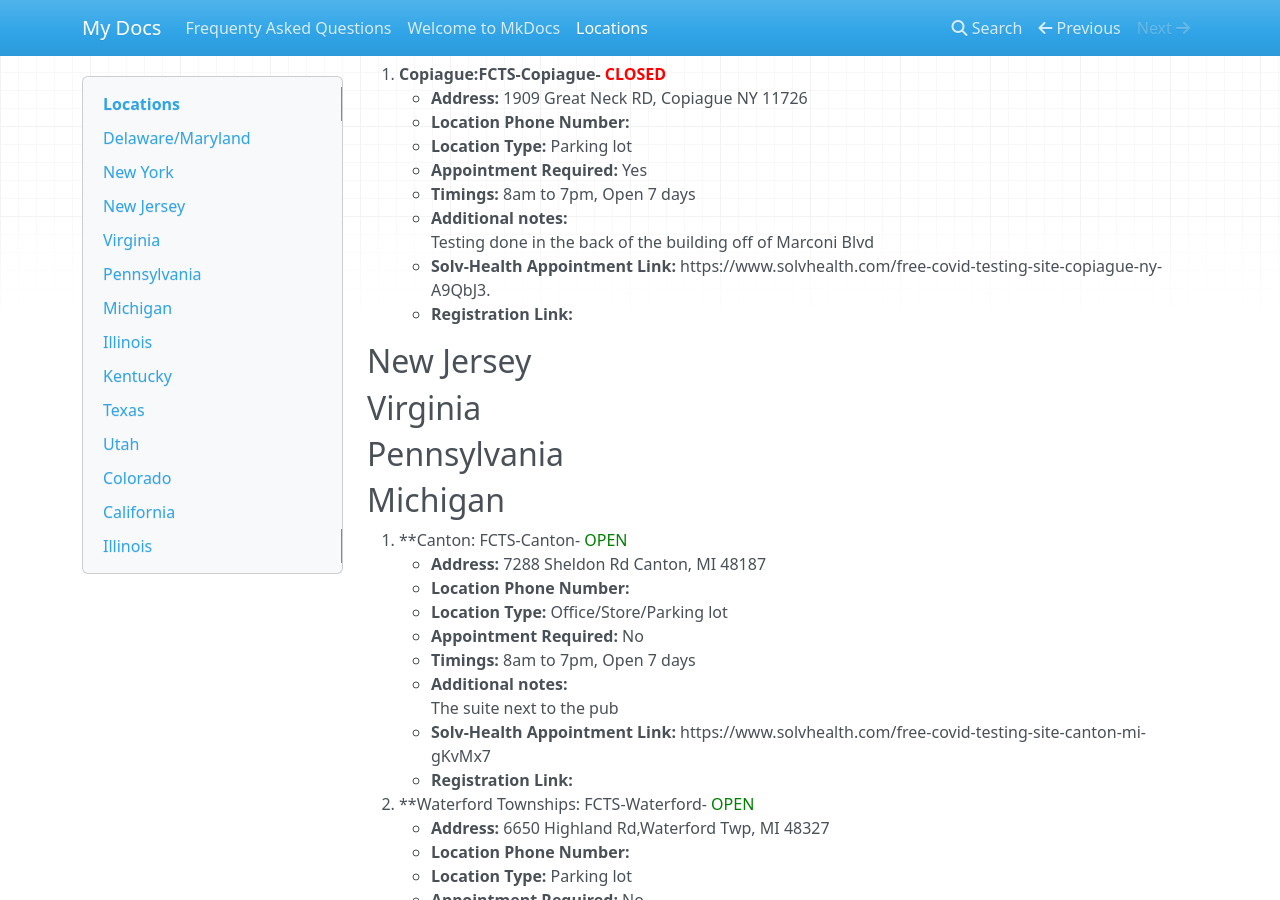
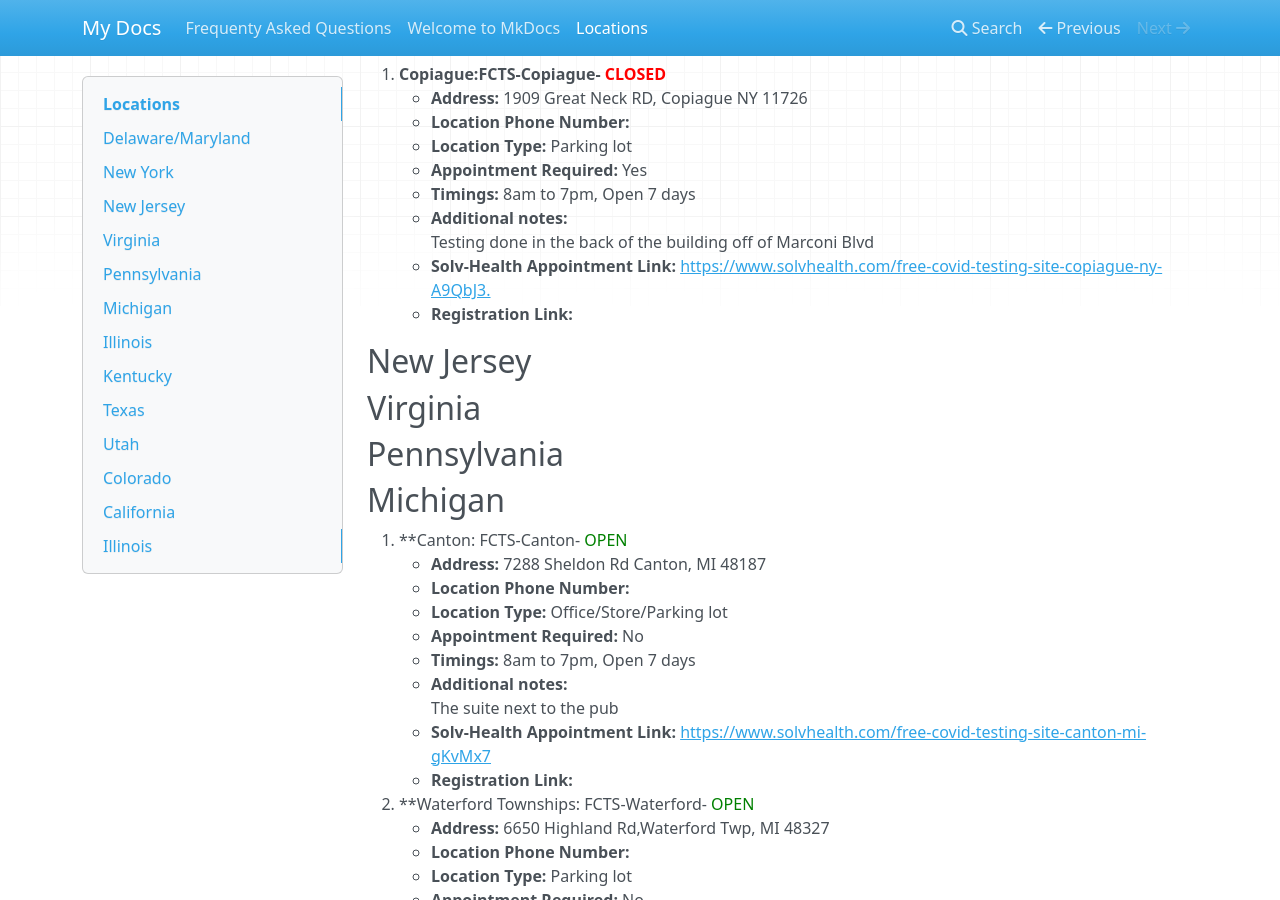
Before and after one commit to fcts000/fcts-cs-docs, an MkDocs documentation site: the page built from docs/locations.md, in a window 1280 px wide and 900 px high, scrolled down 1125 px. Built offline with MkDocs 1.6.1, drawn with Linux system fonts in a browser that asks for light colours; nearby versions of some CDN libraries.

Commit message:
Fix urls

```diff
--- a/docs/locations.md
+++ b/docs/locations.md
@@ -52,7 +52,7 @@ Use this template for new locations:
     * **Timings:** 8am to 7pm, Open 7 days
     * **Additional notes:**
      Testing done in the back of the building off of Marconi Blvd
-    * **Solv-Health Appointment Link:** https://www.solvhealth.com/free-covid-testing-site-copiague-ny-A9QbJ3.
+    * **Solv-Health Appointment Link:** <https://www.solvhealth.com/free-covid-testing-site-copiague-ny-A9QbJ3.>
     * **Registration Link:**
 ## New Jersey
 
@@ -69,7 +69,7 @@ Use this template for new locations:
     * **Timings:** 8am to 7pm, Open 7 days
     * **Additional notes:**
         The suite next to the pub
-    * **Solv-Health Appointment Link:** https://www.solvhealth.com/free-covid-testing-site-canton-mi-gKvMx7
+    * **Solv-Health Appointment Link:** <https://www.solvhealth.com/free-covid-testing-site-canton-mi-gKvMx7>
     * **Registration Link:**
 1. **Waterford Townships: FCTS-Waterford- <font color="green">OPEN</font>
     * **Address:** 6650 Highland Rd,Waterford Twp, MI 48327
@@ -79,7 +79,7 @@ Use this template for new locations:
     * **Timings:** 8am to 7pm, Open 7 days
     * **Additional notes:**
         Next to Lady Jane's hair salon
-    * **Solv-Health Appointment Link:** https://www.solvhealth.com/free-covid-testing-site-waterford-township-mi-gd8nZV#reviews
+    * **Solv-Health Appointment Link:** <https://www.solvhealth.com/free-covid-testing-site-waterford-township-mi-gd8nZV#reviews>
     * **Registration Link:**
 
 ## Illinois
@@ -95,7 +95,7 @@ Use this template for new locations:
     * **Timings:** 8am to 7pm, Open 7 days
     * **Additional notes:**
      All odd numbered suites are at the back of the building on 8th street. Drive to the back of the building on eighth street and look for suite 117 and park near there. The technician will come up to your car.
-    * **Solv-Health Appointment Link:** https://www.solvhealth.com/free-covid-testing-site-richmond-tx-AaRR28
+    * **Solv-Health Appointment Link:** <https://www.solvhealth.com/free-covid-testing-site-richmond-tx-AaRR28>
     * **Registration Link:**
 
 2. **North Houston:FCTS-Greenpkwy- <font color="green">OPEN</font>**
@@ -106,7 +106,7 @@ Use this template for new locations:
     * **Timings:** 8am to 7pm, Open 7 days
     * **Additional notes:**
      Mobile unit near the EC learning center parking lot
-    * **Solv-Health Appointment Link:** https://www.solvhealth.com/free-covid-testing-site-houston-tx-gZeexb
+    * **Solv-Health Appointment Link:** <https://www.solvhealth.com/free-covid-testing-site-houston-tx-gZeexb>
     * **Registration Link:**
 3. **South Houston:FCTS-Telephone- <font color="green">OPEN</font>**
     * **Address:** 4659 Telephone Rd, HoustonTX  77087
@@ -116,7 +116,7 @@ Use this template for new locations:
     * **Timings:** 8am to 7pm, Open 7 days
     * **Additional notes:**
      Extra tips to find the location: in the lot of swift gas station
-    * **Solv-Health Appointment Link:** https://www.solvhealth.com/free-covid-testing-site-houston-tx-pYOO6l
+    * **Solv-Health Appointment Link:** <https://www.solvhealth.com/free-covid-testing-site-houston-tx-pYOO6l>
     * **Registration Link:**
 4. **North Houston:FCTS-Mangum- <font color="green">OPEN</font>**
     * **Address:** 2917 Mangum RdHouston, TX 77092
@@ -136,7 +136,7 @@ Use this template for new locations:
     * **Timings:** 8am to 8pm, Open 7 days
     * **Additional notes:**
      Mobile unit near the EC learning center parking lot
-    * **Solv-Health Appointment Link:** https://www.solvhealth.com/free-covid-testing-site-stafford-tx-pYJE9g
+    * **Solv-Health Appointment Link:** <https://www.solvhealth.com/free-covid-testing-site-stafford-tx-pYJE9g>
     * **Registration Link:**
 6. **Pasadena:FCTS-Pasadena- <font color="green">OPEN</font>**
     * **Address:** 3360 Shaver St, Pasadena, TX 77504
@@ -146,7 +146,7 @@ Use this template for new locations:
     * **Timings:** 8am to 7pm, Open 7 days
     * **Additional notes:**
      Directly across the street from Valero gas station. On the corner of Avenue I and Shaver st. Mobile trailer located in the shopping center of taqueria el maizal.
-    * **Solv-Health Appointment Link:** https://www.solvhealth.com/free-covid-testing-site-pasadena-tx-AWEE8v
+    * **Solv-Health Appointment Link:** <https://www.solvhealth.com/free-covid-testing-site-pasadena-tx-AWEE8v>
     * **Registration Link:**
 ## Utah
 
```
